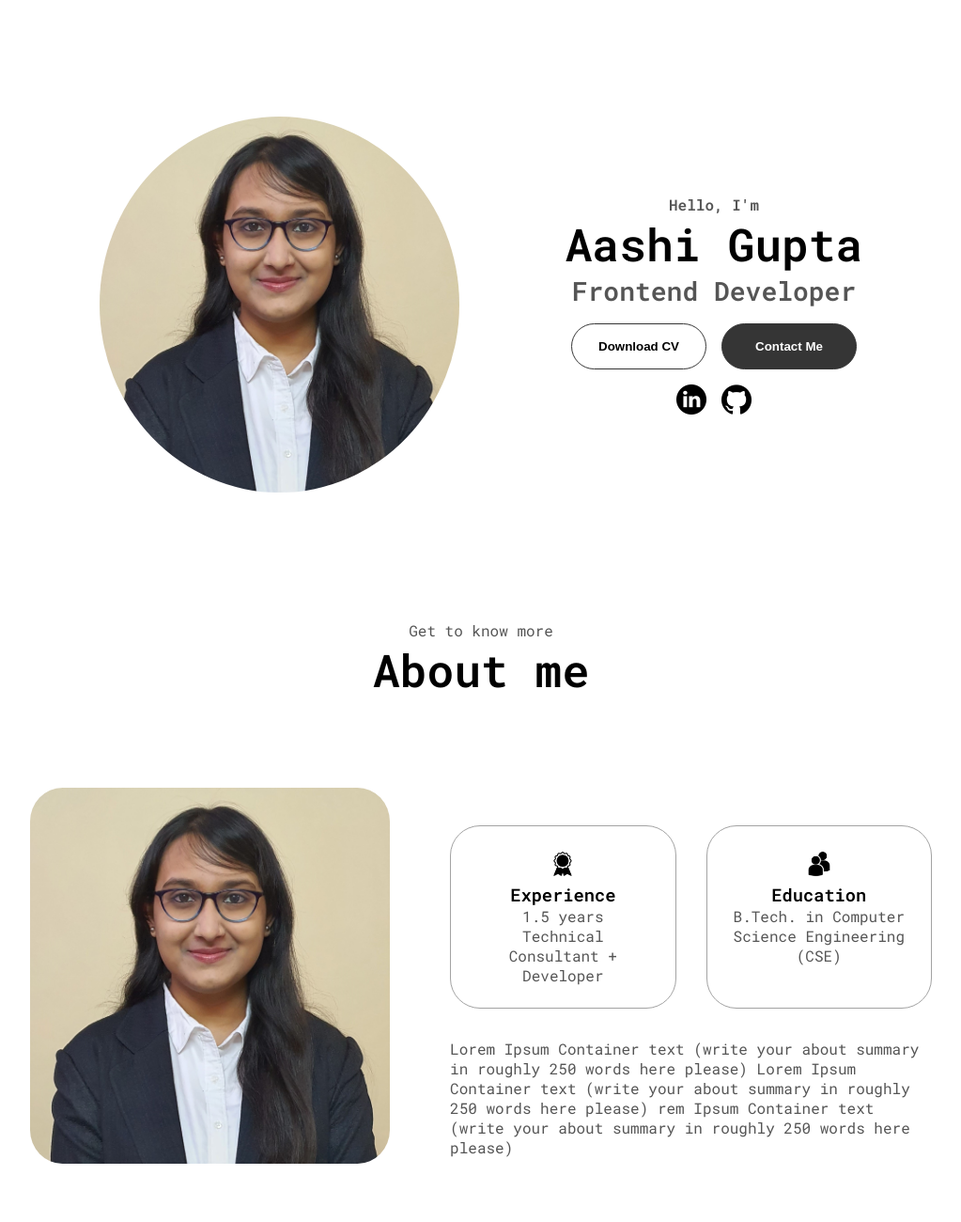
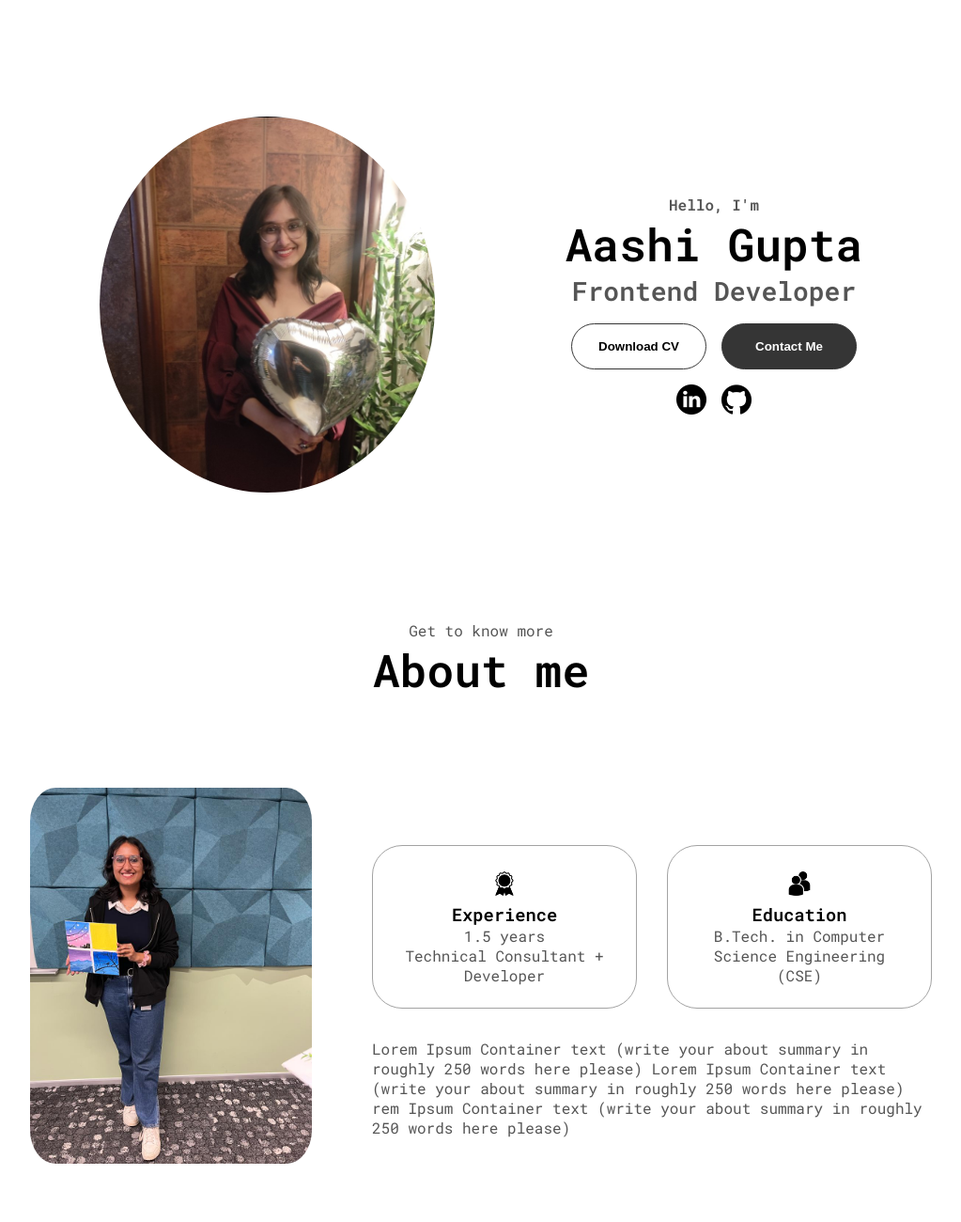
Before and after one commit to aashigupta19/portfolio-website, a plain HTML site: page index.html in a window 1280 px wide. Shown: the part 140-1440 px from the top of the page at 94% size, without its empty margins (128-1151 px from the left). Drawn offline with Linux system fonts and the light colour scheme.

Commit message:
images change

```diff
--- a/index.html
+++ b/index.html
@@ -44,7 +44,7 @@
 
     <section id="profile">
         <div class="section__pic-container">
-            <img class="profile-pic" src="./assets/AashiGupta.jpg" alt="Aashi_Gupta_Profile-Pic.jpg" />
+            <img class="profile-pic" src="./assets/aashi-profile.jpg" alt="Aashi_Gupta_Profile-Pic.jpg" />
         </div>
         <div class="section__text">
             <p class="section__text__p1">Hello, I'm</p>
@@ -73,7 +73,7 @@
         <h1 class="title">About me</h1>
         <div class="section-container">
             <div class="section__pic-container">
-                <img src="./assets/AashiGupta.jpg" alt="second.jpg" class="about-pic">
+                <img src="./assets/aashi-about.jpg" alt="second.jpg" class="about-pic">
                 <!-- put your canvas painting picture here -->
 
 
--- a/style.css
+++ b/style.css
@@ -174,6 +174,7 @@ section{
 .section-container{
     display: flex;
     align-items: center;
+
     gap: 4rem;
     height: 80%;
 }
@@ -299,14 +300,17 @@ border-radius: 2rem;
 .about-details{
     justify-content: center;
     flex-direction: column;
+
 }
 
 .about-containers, .about-details{
 display: flex;
+
 }
 
 .about-pic{
-    border-radius: 9%
+    border-radius: 9%;
+
 }
 
 .arrow{
```
Also changed, not shown: assets/aashi-about.jpg (added), assets/aashi-profile.jpg (added).
